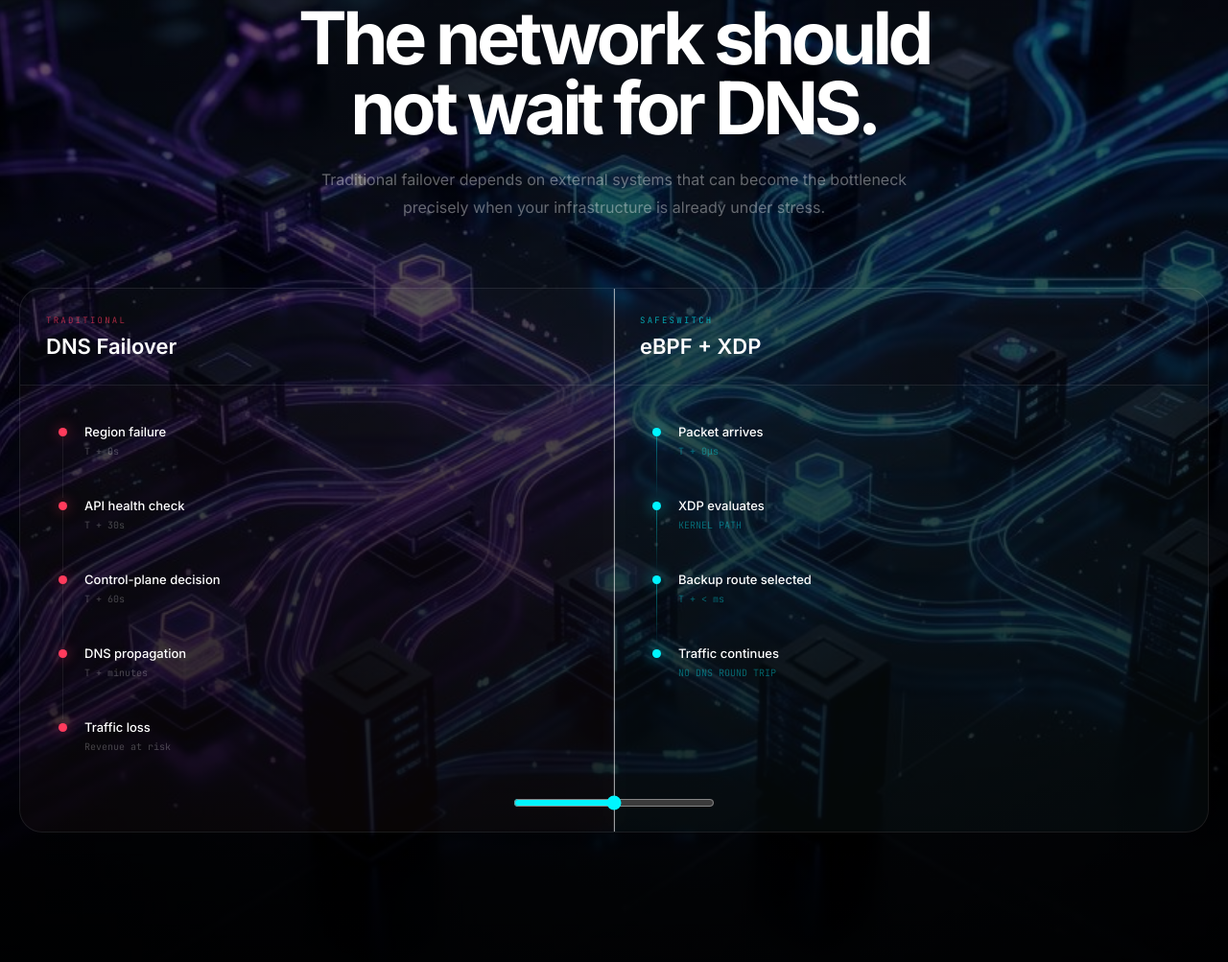
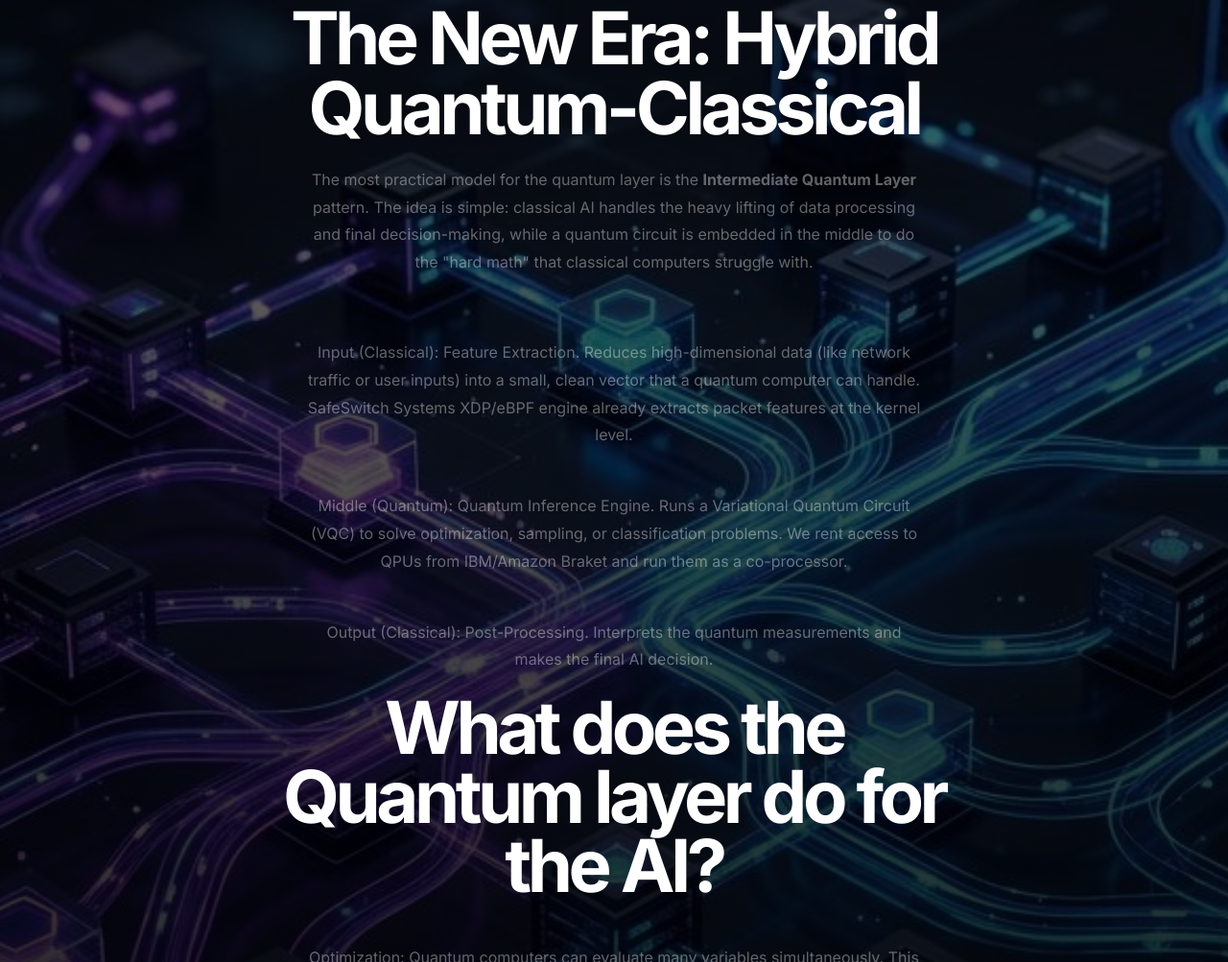
Before and after one commit to islam4ever8918-star/SafeSwitch, a plain HTML site: page index.html in a window 1280 px wide. Shown: the part 1797-2800 px from the top of the page at 96% size. Drawn offline with Linux system fonts and the light colour scheme.

Commit message:
no typos

```diff
--- a/index.html
+++ b/index.html
@@ -1964,7 +1964,7 @@
   <div class="container hero-content">
 
     <div class="eyebrow">
-      <span class="eyebrow-dot"></span>
+      <span class=""></span>
       KERNEL-NATIVE INFRASTRUCTURE
     </div>
 
@@ -2607,155 +2607,31 @@
 
 
           <h2 class="section-title">
-            The network should not wait for DNS.
+            The New Era:  Hybrid Quantum-Classical
           </h2>
 
           <p class="section-description">
-            Traditional failover depends on external systems that can
-            become the bottleneck precisely when your infrastructure is
-            already under stress.
+The most practical model for the quantum layer is the <strong>Intermediate Quantum Layer</strong> pattern. The idea is simple: classical AI handles the heavy lifting of data processing and final decision-making, while a quantum circuit is embedded in the middle to do the "hard math" that classical computers struggle with.
           </p>
-
+          <br>
+          <br>
+          <p class="section-description">Input (Classical): Feature Extraction. Reduces high-dimensional data (like network traffic or user inputs) into a small, clean vector that a quantum computer can handle. SafeSwitch Systems XDP/eBPF engine already extracts packet features at the kernel level.</p>
+          <br>
+          <p class="section-description">Middle (Quantum): Quantum Inference Engine. Runs a Variational Quantum Circuit (VQC) to solve optimization, sampling, or classification problems. We rent access to QPUs from IBM/Amazon Braket and run them as a co-processor.</p>
+          <br>
+          <p class="section-description">Output (Classical): 	Post-Processing. Interprets the quantum measurements and makes the final AI decision. </p>
+          <br>
+          <h2 class="section-title">What does the Quantum layer do for the AI?</h2>
+          <br>
+          <p class="section-description">Optimization: Quantum computers can evaluate many variables simultaneously. This is perfect for AI's hardest problems like portfolio optimization, supply chain routing, or model training</p>
+          <br>
+          <p class="section-description">Sampling: AI relies on sampling from complex probability distributions. Quantum computers are naturally good at this, which helps with probabilistic inference and generative AI</p>
+          <br>
+          <p class="section-description">Feature Mapping: Quantum circuits can create non-linear feature maps that classical neural networks struggle to replicate, which can improve model expressiveness and accuracy</p>
         </div>
 
 
-        <div class="comparison reveal">
-
-          <div class="comparison-head">
-
-            <div class="comparison-left">
-              <div class="comparison-small">
-                Traditional
-              </div>
-
-              <div class="comparison-title">
-                DNS Failover
-              </div>
-            </div>
-
-            <div class="comparison-right">
-              <div class="comparison-small">
-                SafeSwitch
-              </div>
-
-              <div class="comparison-title">
-                eBPF + XDP
-              </div>
-            </div>
-
-          </div>
-
-
-          <div class="comparison-body">
-
-            <div class="comparison-side">
-
-              <div class="timeline-item">
-                <div class="timeline-dot"></div>
-
-                <div class="timeline-content">
-                  <h4>Region failure</h4>
-                  <p>T + 0s</p>
-                </div>
-              </div>
-
-              <div class="timeline-item">
-                <div class="timeline-dot"></div>
-
-                <div class="timeline-content">
-                  <h4>API health check</h4>
-                  <p>T + 30s</p>
-                </div>
-              </div>
-
-              <div class="timeline-item">
-                <div class="timeline-dot"></div>
-
-                <div class="timeline-content">
-                  <h4>Control-plane decision</h4>
-                  <p>T + 60s</p>
-                </div>
-              </div>
-
-              <div class="timeline-item">
-                <div class="timeline-dot"></div>
-
-                <div class="timeline-content">
-                  <h4>DNS propagation</h4>
-                  <p>T + minutes</p>
-                </div>
-              </div>
-
-              <div class="timeline-item">
-                <div class="timeline-dot"></div>
-
-                <div class="timeline-content">
-                  <h4>Traffic loss</h4>
-                  <p>Revenue at risk</p>
-                </div>
-              </div>
-
-            </div>
-
-
-            <div class="comparison-side">
-
-              <div class="fast-item">
-                <div class="fast-dot"></div>
-
-                <div class="fast-content">
-                  <h4>Packet arrives</h4>
-                  <p>T + 0μs</p>
-                </div>
-              </div>
-
-              <div class="fast-item">
-                <div class="fast-dot"></div>
-
-                <div class="fast-content">
-                  <h4>XDP evaluates</h4>
-                  <p>KERNEL PATH</p>
-                </div>
-              </div>
-
-              <div class="fast-item">
-                <div class="fast-dot"></div>
-
-                <div class="fast-content">
-                  <h4>Backup route selected</h4>
-                  <p>T + &lt; ms</p>
-                </div>
-              </div>
-
-              <div class="fast-item">
-                <div class="fast-dot"></div>
-
-                <div class="fast-content">
-                  <h4>Traffic continues</h4>
-                  <p>NO DNS ROUND TRIP</p>
-                </div>
-              </div>
-
-            </div>
-
-          </div>
-
-
-          <div class="comparison-slider" id="comparisonSlider"></div>
-
-          <input
-            id="comparisonRange"
-            class="comparison-range"
-            type="range"
-            min="25"
-            max="75"
-            value="50"
-            aria-label="Compare traditional DNS failover and eBPF"
-          />
-
-
-
-        </div>
+
 
       </div>
 
@@ -3269,7 +3145,7 @@
             Parent company of SafeSwitch Systems - Kernel-native multi-region failover infrastructure
             for high-performance networks.
           </p>
-          <p>Continuum Networks is lead by Aliyev Islom (Founder/CEO) and came into an existence in 2026</p>
+          <p>Continuum Networks is led by Aliyev Islom (Founder/CEO) and came into an existence in 2026</p>
 
         </div>
 
```
